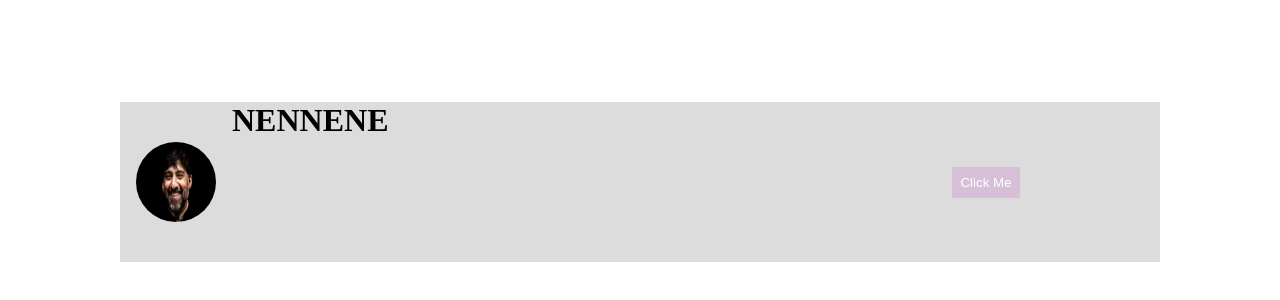
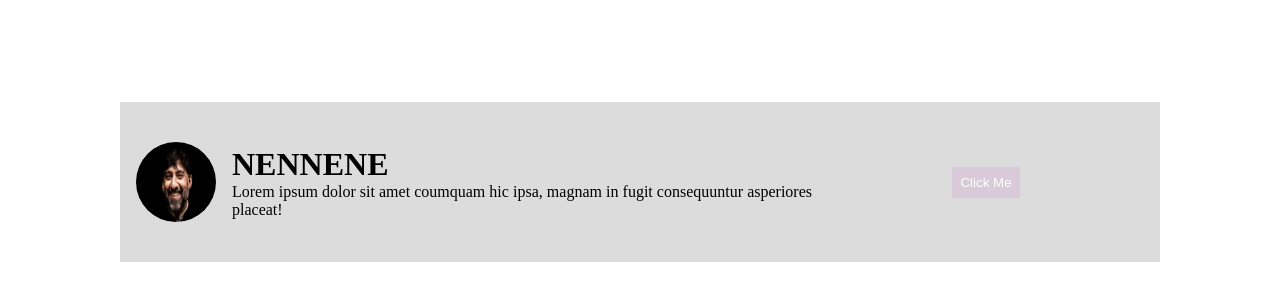
Before and after one commit to rizwanalvi/HTML_7064, a plain HTML site: page Session09A/index04.html in a window 1280 px wide. Shown: the part 218-518 px from the top of the page. Drawn offline with Linux system fonts and the light colour scheme.

Commit message:
Update index04.html

```diff
--- a/Session09A/index04.html
+++ b/Session09A/index04.html
@@ -42,6 +42,10 @@
             height: 100%;
         }
         .card-text{
+            display: flex;
+            flex-direction: row;
+            justify-content: center;
+            align-items: center;
             width: 100%;
             height: 100%;
             background-color: gainsboro;
@@ -59,12 +63,19 @@
             background-color: gainsboro;
         }
         input{
-            background-color: thistle;
+            background-color: rgba(216,191,216,0.6);
+
             padding: 8px;
             color: white;
             border: 0px;
             cursor: pointer;
 
+        }
+        input:hover{
+            background-color: rgba(216,191,216,1);
+        }
+        p{
+            text-align: justify;
         }
     </style>
 </head>
@@ -73,7 +84,11 @@
         <img src="img/team2.jpg" alt="">
         <div class="section1">
             <div class="card-text">
+                <div>
                     <h1>NENNENE</h1>
+                    <p>Lorem ipsum dolor sit amet coumquam hic ipsa, magnam in fugit consequuntur asperiores placeat!</p>
+                </div>
+
 
             </div>
             <div class="card-button">
```
